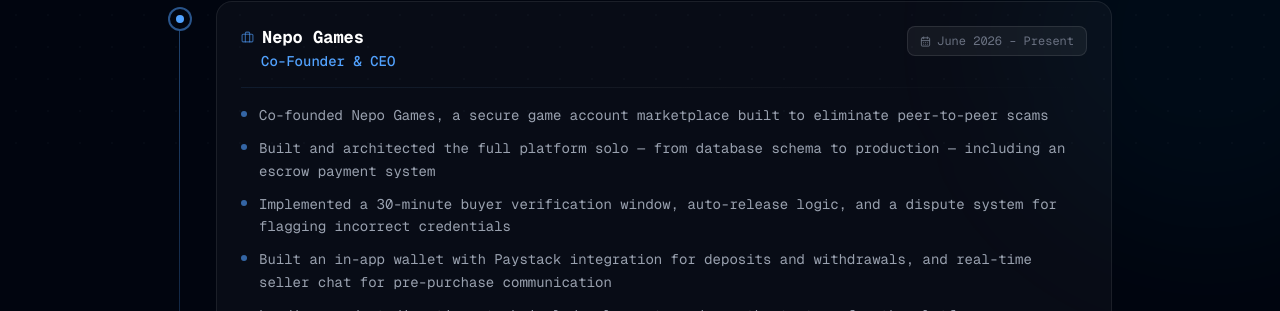
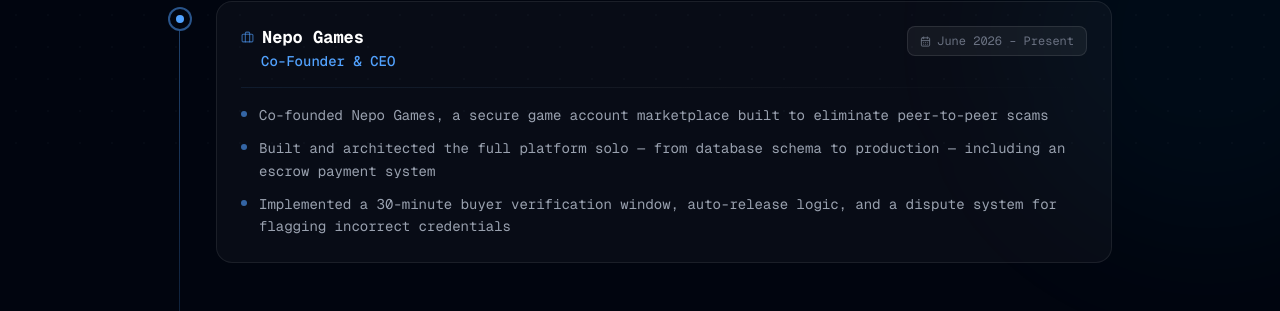
Before and after one commit to Modred14/my-web, a Next.js app: page / in a window 1280 px wide. Shown: the part 641-952 px from the top of the page. Built offline with nearby package versions, Linux system fonts and the light colour scheme; no server answers; the database is empty.

Commit message:
Update expreience.js

```diff
--- a/src/app/page.jsx
+++ b/src/app/page.jsx
@@ -427,7 +427,7 @@ export default function Home() {
                           </div>
                           <div className="h-px bg-gradient-to-r from-blue-400/10 via-white/5 to-transparent mb-4" />
                           <ul className="flex flex-col gap-2.5">
-                            {item.impact.map((impact, i) => (
+                            {item.impact.slice(0, 3).map((impact, i) => (
                               <li
                                 key={i}
                                 className="flex gap-3 text-sm text-gray-400 leading-relaxed group-hover:text-gray-300 transition-colors duration-300"
```
